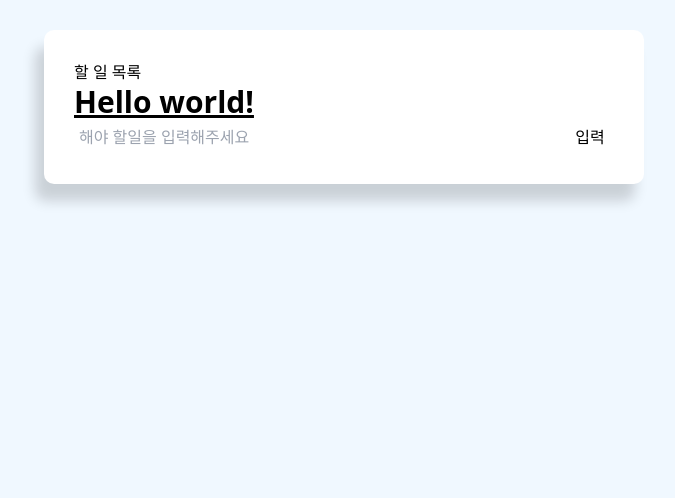
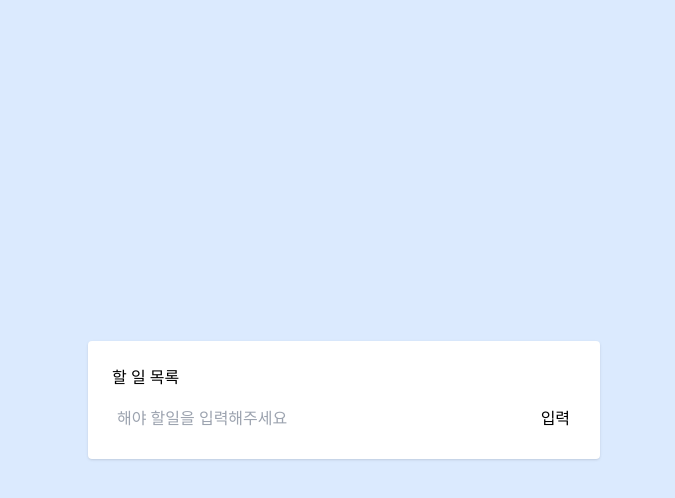
Before and after one commit to qwe3213/react-app-todolist, a React (Create React App) app: page / in a window 1280 px wide. Shown: the top 498 px of the page, without its empty margins (296-971 px from the left). Built offline with nearby package versions, Linux system fonts and the light colour scheme.

Commit message:
Tailwind css 적용

```diff
--- a/src/App.js
+++ b/src/App.js
@@ -7,11 +7,10 @@ export default function App() {
   const [value, setValue] = useState("");
 
   return (
-    <div className="container">
-      <div className="todoBlock">
-        <div className="title">
+    <div className="flex items-center justify-center w-screen h-screen bg-blue-100 ">
+      <div className="w-full m-4 p-6 bg-white rounded shadow lg:w-3/4 lg:max-w-lg">
+        <div className="flex justify-between mb-3">
           <h1>할 일 목록</h1>
-          <h1 className="text-3xl font-bold underline">Hello world!</h1>
         </div>
         <List tododata={tododata} setTododata={setTododata} />
 
```
